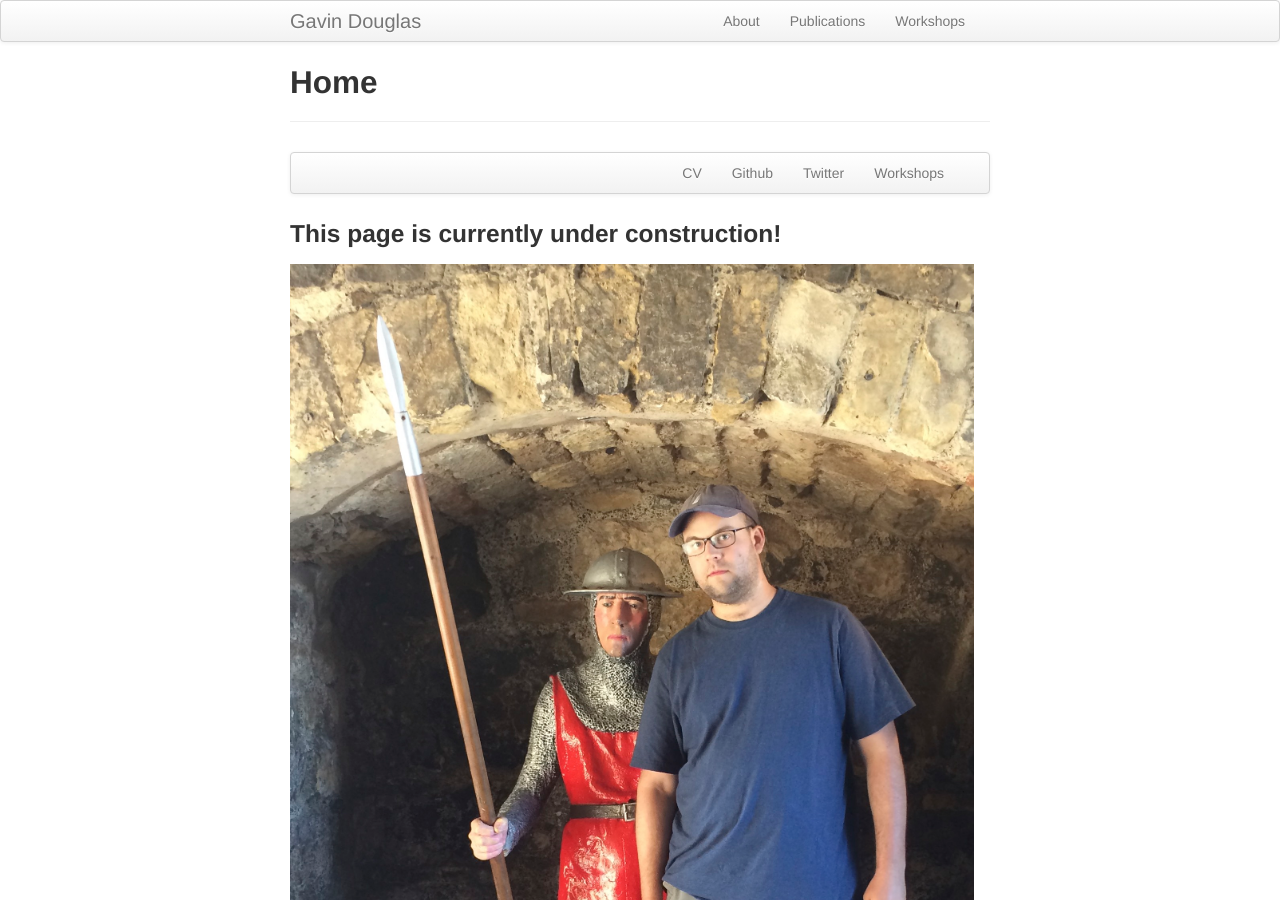
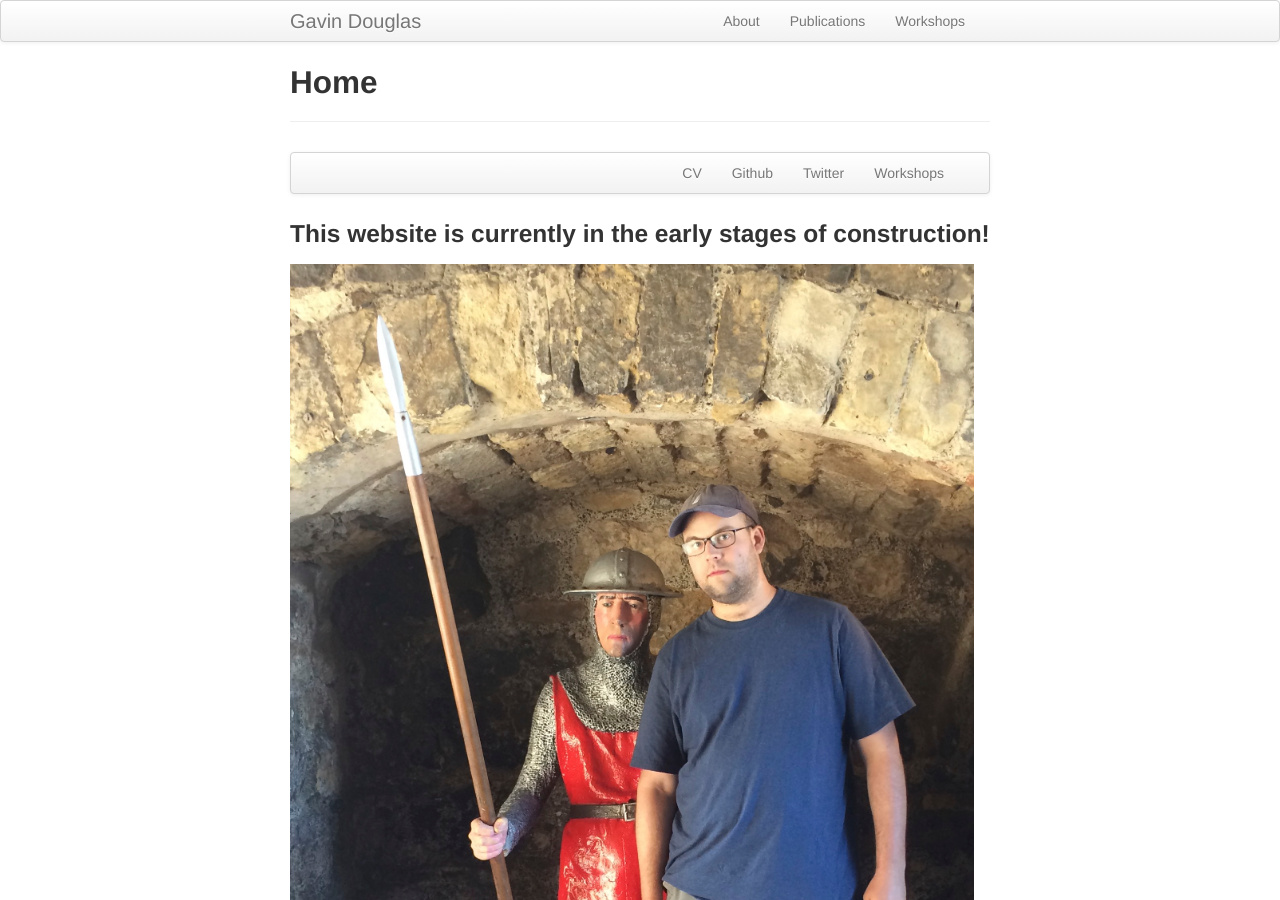
Before and after one commit to gavinmdouglas/gavinmdouglas.github.io, a Jekyll site: the page built from index.md, in a window 1280 px wide and 900 px high. Built offline with Jekyll 4.4.1, drawn with Linux system fonts in a browser that asks for light colours.

Commit message:
construction flag

```diff
--- a/index.md
+++ b/index.md
@@ -14,7 +14,7 @@ title: Home
   </div>
 </div>
 
-### This page is currently under construction!
+### This website is currently in the early stages of construction!
 
 <td class="left">
         <img src="assets/pictures/personal/carrickfergus_guard.jpg" alt="assets/pictures/personal/carrickfergus_guard.jpg" title="carrickfergus_guard" align="middle" height="1108" width="684">
```
